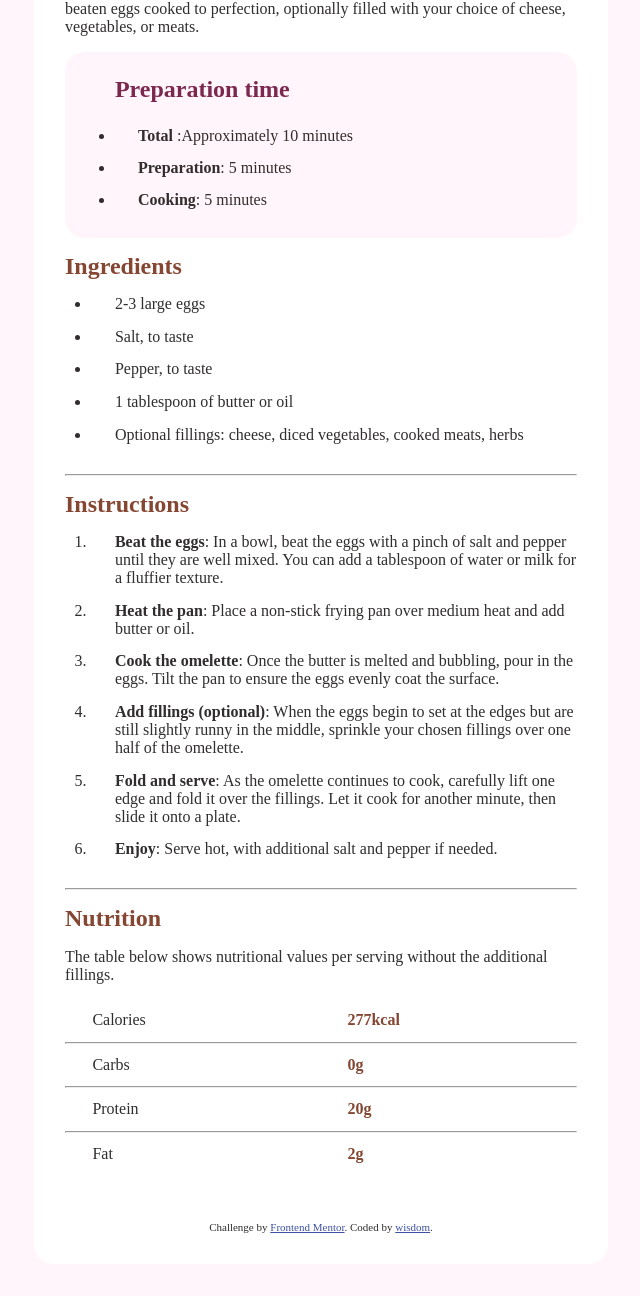
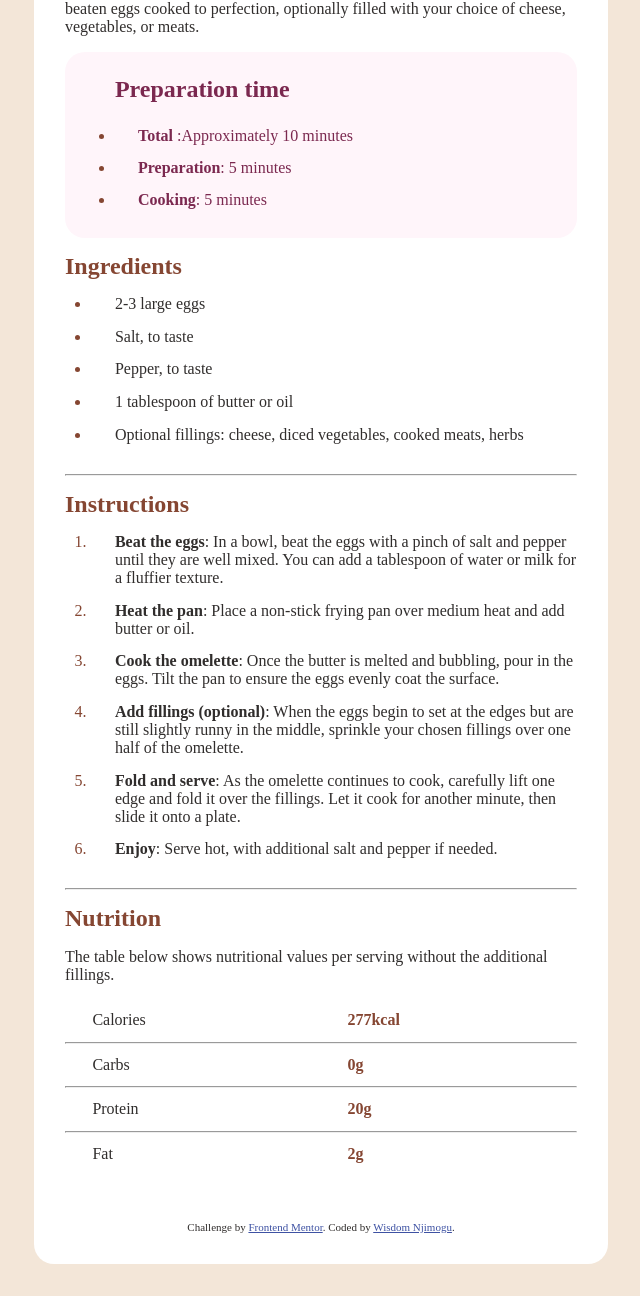
Before and after one commit to Hart-wiz/recipe-page, a plain HTML site: page index.html in a window 1280 px wide. Shown: the part 384-1680 px from the top of the page, without its empty margins (319-959 px from the left). Drawn offline with Linux system fonts and the light colour scheme.

Commit message:
changed color of list style/ bullets using ::mark

```diff
--- a/index.html
+++ b/index.html
@@ -33,7 +33,7 @@
       }
       /* ..........................................body........................ */
       body {
-        background-color: hsl(330, 100%, 98%);
+        background-color: hsl(30, 54%, 90%);
         display: flex;
         padding: 10%;
         justify-content: center;
@@ -110,6 +110,12 @@
       li {
         padding-bottom: 3%;
         padding-left: 5%;
+      }
+      li::marker {
+        color: hsl(14, 45%, 36%);
+      }
+      .sectionB li {
+        color: hsl(332, 51%, 32%);
       }
 
       p {
@@ -281,7 +287,7 @@
         Challenge by
         <a href="https://www.frontendmentor.io?ref=challenge" target="_blank"
           >Frontend Mentor</a
-        >. Coded by <a href="#">wisdom</a>.
+        >. Coded by <a href="#">Wisdom Njimogu</a>.
       </div>
     </main>
   </body>
```
